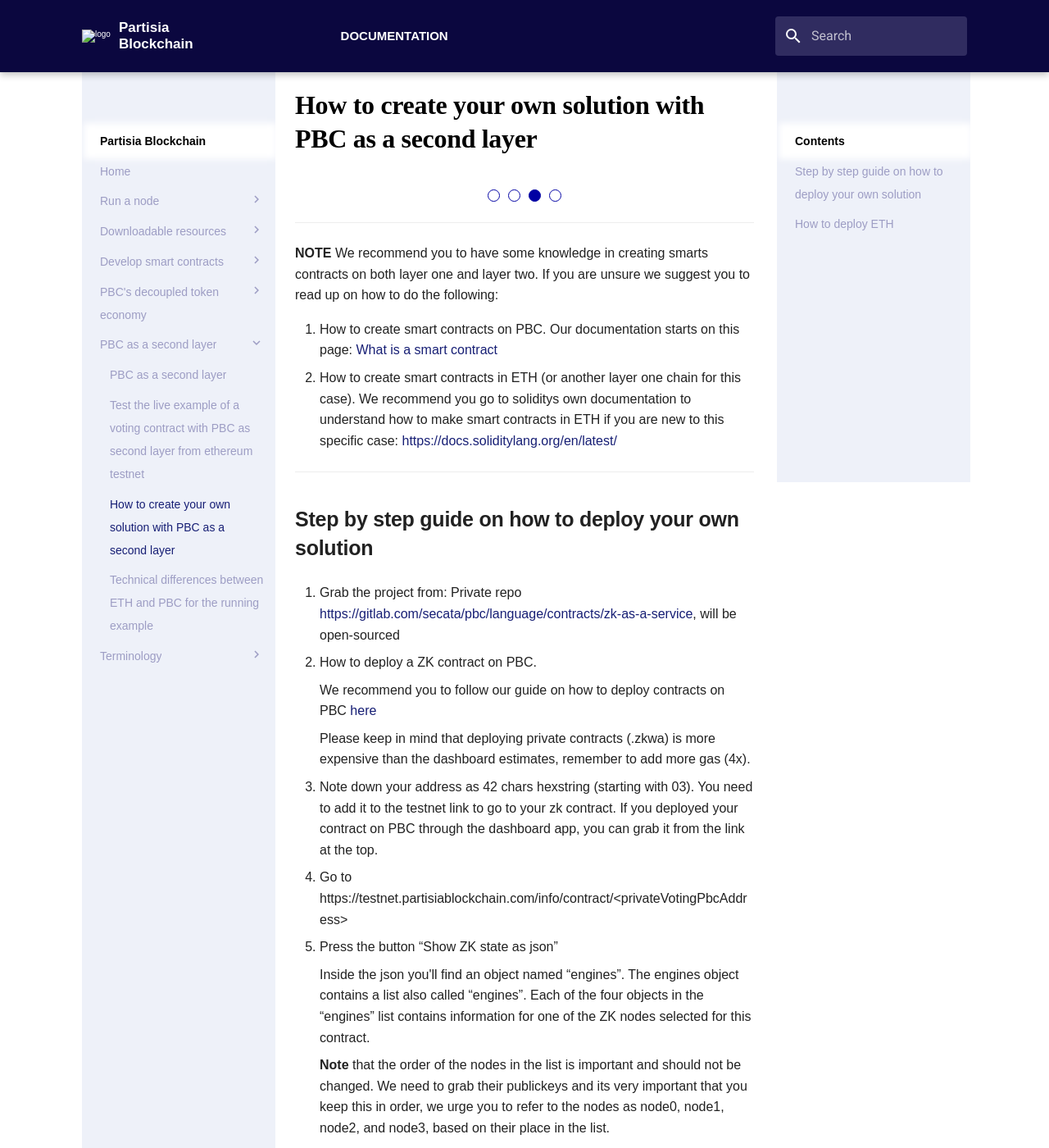
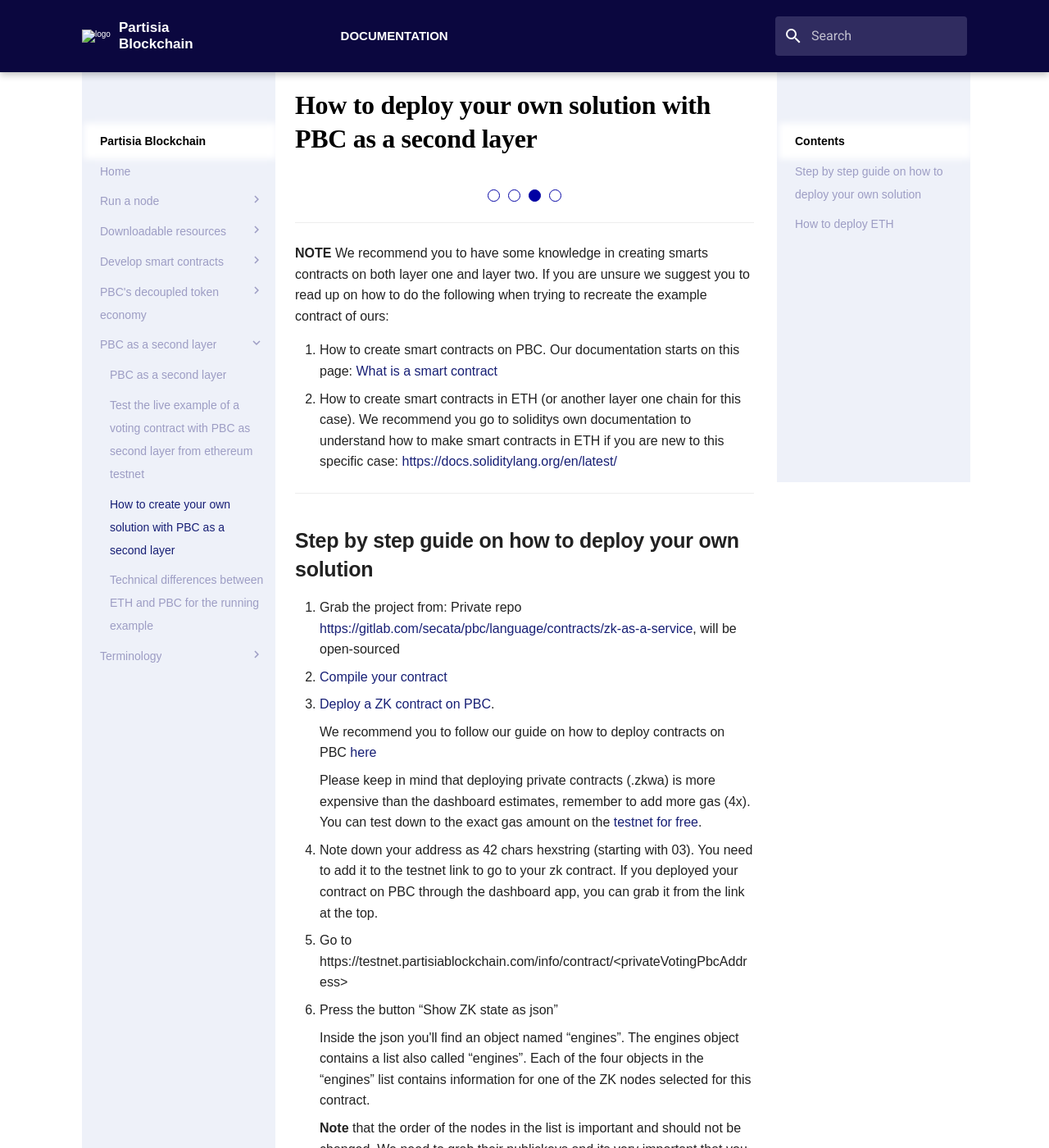
Before and after one commit to 0xSero/partisia-docs, an MkDocs documentation site: the page built from docs/PBC-as-a-second-layer/pbc-as-a-second-layer-how-to-create-your-own-solution.md, in a window 1280 px wide and 1400 px high. Shown: the whole window at 82% size. Built offline with MkDocs 1.6.1 and Material for MkDocs 9.7.7, drawn with Linux system fonts in a browser that asks for light colours; some web fonts are replaced; a script that is not in the unit is left out.

Commit message:
Tue & Mikey updates to text

```diff
--- a/docs/PBC-as-a-second-layer/pbc-as-a-second-layer-how-to-create-your-own-solution.md
+++ b/docs/PBC-as-a-second-layer/pbc-as-a-second-layer-how-to-create-your-own-solution.md
@@ -1,4 +1,4 @@
-# How to create your own solution with PBC as a second layer
+# How to deploy your own solution with PBC as a second layer
 <div class="dot-navigation">
     <a class="dot-navigation__item" href="pbc-as-second-layer.html"></a>
     <a class="dot-navigation__item" href="pbc-as-a-second-layer-live-example-ethereum.html"></a>
@@ -9,7 +9,7 @@
 </div>
 
 ---
-**NOTE** We recommend you to have some knowledge in creating smarts contracts on both layer one and layer two. If you are unsure we suggest you to read up on how to do the following:
+**NOTE** We recommend you to have some knowledge in creating smarts contracts on both layer one and layer two. If you are unsure we suggest you to read up on how to do the following when trying to recreate the example contract of ours:
 
 1. How to create smart contracts on PBC. Our documentation starts on this page: [What is a smart contract](../contract-development.md)
 2. How to create smart contracts in ETH (or another layer one chain for this case).
@@ -17,25 +17,26 @@
 ---
 
 ## Step by step guide on how to deploy your own solution
-1. Grab the project from: Private repo [https://gitlab.com/secata/pbc/language/contracts/zk-as-a-service](https://gitlab.com/secata/pbc/language/contracts/zk-as-a-service), will be open-sourced
+1. Grab the project from: Private repo [https://gitlab.com/secata/pbc/language/contracts/zk-as-a-service](https://gitlab.com/secata/pbc/language/contracts/zk-as-a-service), will be open-sourced <todo>
+2. [Compile your contract](../compile-zk.md)
 
-2. How to deploy a ZK contract on PBC.
+3. [Deploy a ZK contract on PBC](../contract-compilation.md).
 
     We recommend you to follow our guide on how to deploy contracts on PBC [here](../contract-compilation.md)
 
-    Please keep in mind that deploying private contracts (.zkwa) is more expensive than the dashboard estimates, remember to add more gas (4x).
+    Please keep in mind that deploying private contracts (.zkwa) is more expensive than the dashboard estimates, remember to add more gas (4x). You can test down to the exact gas amount on the [testnet for free](../testnet.md).
 
-3. Note down your address as 42 chars hexstring (starting with 03). You need to add it to the testnet link to go to your zk contract. If you deployed your contract on PBC through the dashboard app, you can grab it from the link at the top.
+4. Note down your address as 42 chars hexstring (starting with 03). You need to add it to the testnet link to go to your zk contract. If you deployed your contract on PBC through the dashboard app, you can grab it from the link at the top.
 
-4. Go to https://testnet.partisiablockchain.com/info/contract/<privateVotingPbcAddress\>
+5. Go to https://testnet.partisiablockchain.com/info/contract/<privateVotingPbcAddress\>
 
-5. Press the button “Show ZK state as json”
+6. Press the button “Show ZK state as json”
 
     Inside the json you'll find an object named “engines”. The engines object contains a list also called “engines”. Each of the four objects in the “engines” list contains information for one of the ZK nodes selected for this contract.
 
     **Note** that the order of the nodes in the list is important and should not be changed. We need to grab their publickeys and its very important that you keep this in order, we urge you to refer to the nodes as node0, node1, node2, and node3, based on their place in the list.
 
-6. For each node, grab the 33 bytes in the “publicKey” field. The key is encoded using Base64.
+7. For each node, grab the 33 bytes in the “publicKey” field. The key is encoded using Base64.
 
     The publickey could look like this: (INSERT OBJECT WITH HIGHLIGHT OF PUBLICKEY)<todo>
 
```
Also changed, not shown: docs/PBC-as-a-second-layer/pbc-as-a-second-layer-live-example-ethereum.md (+5 -5 lines), docs/PBC-as-a-second-layer/pbc-as-second-layer.md (+4 -4 lines).
